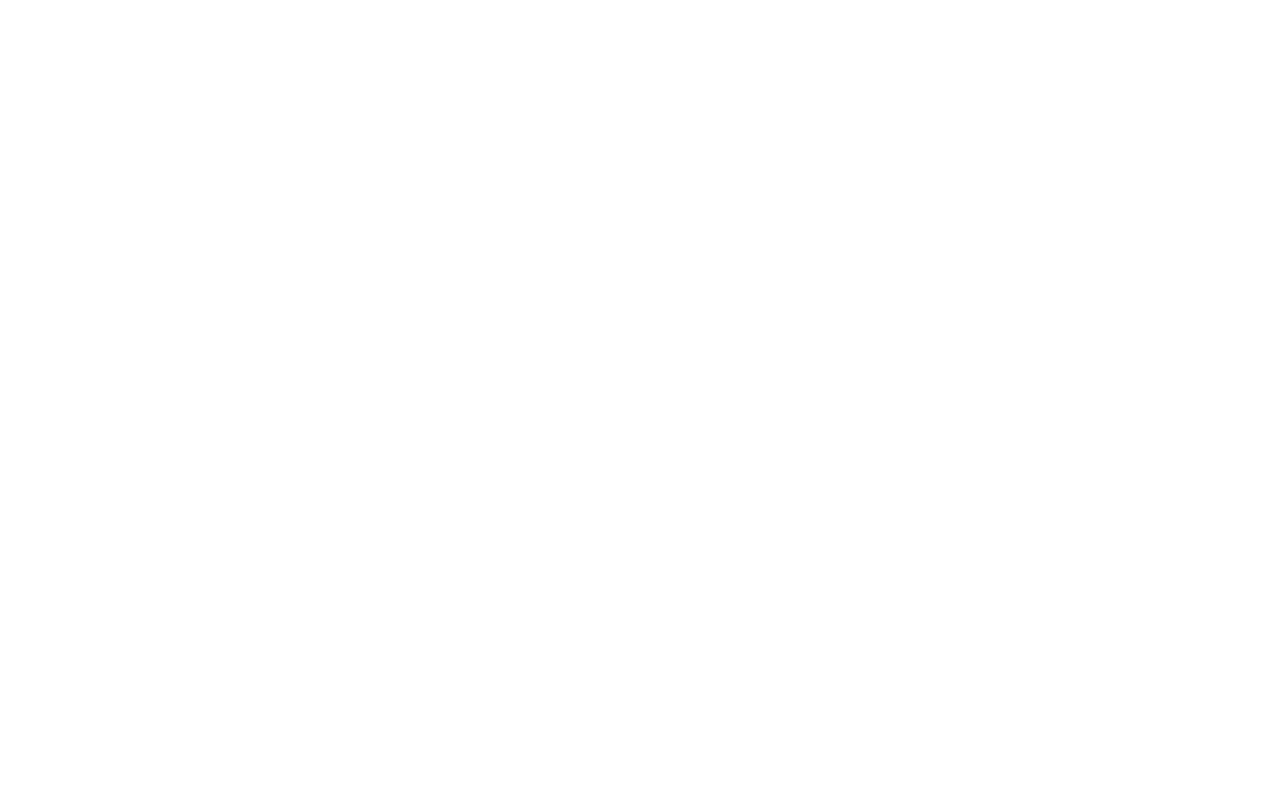
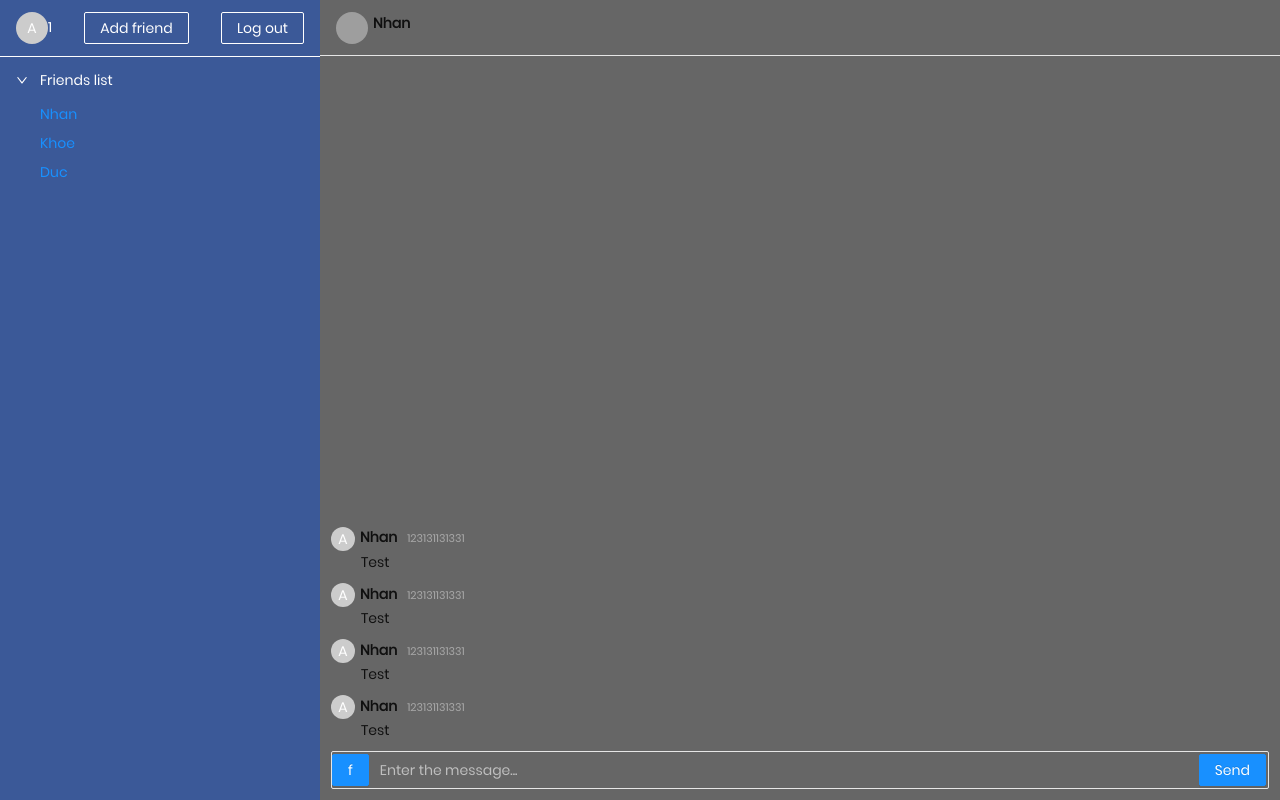
Before and after one commit to ptmsk/hybrid-chat-application, a React (Create React App) app: page /chat/1 in a window 1280 px wide. Before the commit this address had no page. Built offline with nearby package versions, Linux system fonts and the light colour scheme; grey boxes are pictures that could not be loaded.

Commit message:
control error and user navigation

```diff
--- a/src/App.js
+++ b/src/App.js
@@ -4,13 +4,15 @@
 import { Route, Routes, BrowserRouter } from 'react-router-dom';
 import AddFriendModal from './components/Modals/AddFriendModal';
 import Signup from './components/Signup';
+import Error from './components/Error'
 
 function App() {
   return <BrowserRouter>
     <Routes>
       <Route element={<Login />} path="/" />
-      <Route element={<ChatRoom />} path="/chat" />
+      <Route element={<ChatRoom />} path="/chat/:username" />
       <Route element={<Signup />} path="/signup" />
+      <Route element={<Error />} path="*" />
     </Routes>
     {/* <AddFriendModal /> */}
   </BrowserRouter>
--- a/src/components/ChatRoom/UserInfo.js
+++ b/src/components/ChatRoom/UserInfo.js
@@ -2,7 +2,7 @@
 import { Button, Avatar, Typography } from 'antd';
 import styled from 'styled-components';
 import { AppContext } from '../../Context/AppProvider';
-import { useNavigate } from 'react-router-dom';
+import { useNavigate, useParams } from 'react-router-dom';
 
 
 const WrappedStyled = styled.div`
@@ -24,12 +24,13 @@
     // }
 
   const navigate = useNavigate();
+  const { username } = useParams();
 
   return (
     <WrappedStyled>
         <div>
             <Avatar src={""}>A</Avatar>
-            <Typography.Text className='username'>THNH</Typography.Text>
+            <Typography.Text className='username'>{ username }</Typography.Text>
         </div>
 
         {/* <Button type='text' className="add-friend" onClick={handleAddFriend} ghost>Add friend</Button> */}
--- /dev/null
+++ b/src/components/Error/index.js
@@ -0,0 +1,7 @@
+import React from 'react'
+
+export default function Error() {
+  return (
+    <div><h1>This is error page</h1></div>
+  )
+}
--- a/src/components/Login/index.js
+++ b/src/components/Login/index.js
@@ -18,7 +18,7 @@
     }
 
     const user = await getUserLogin(req);
-    if(user) navigate('/chat')
+    if(user) navigate('/chat/' + user.fullname)
     else setincorect(true)
   };
   return (
```
